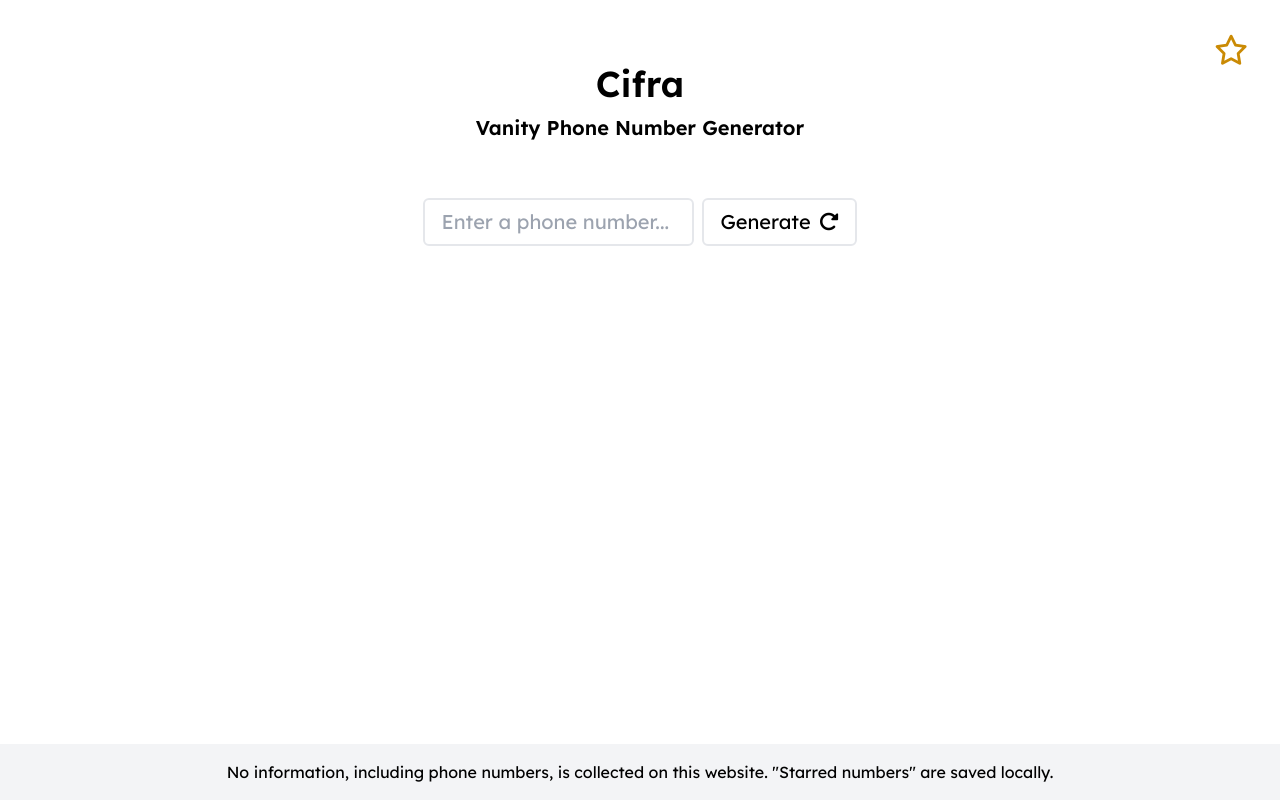
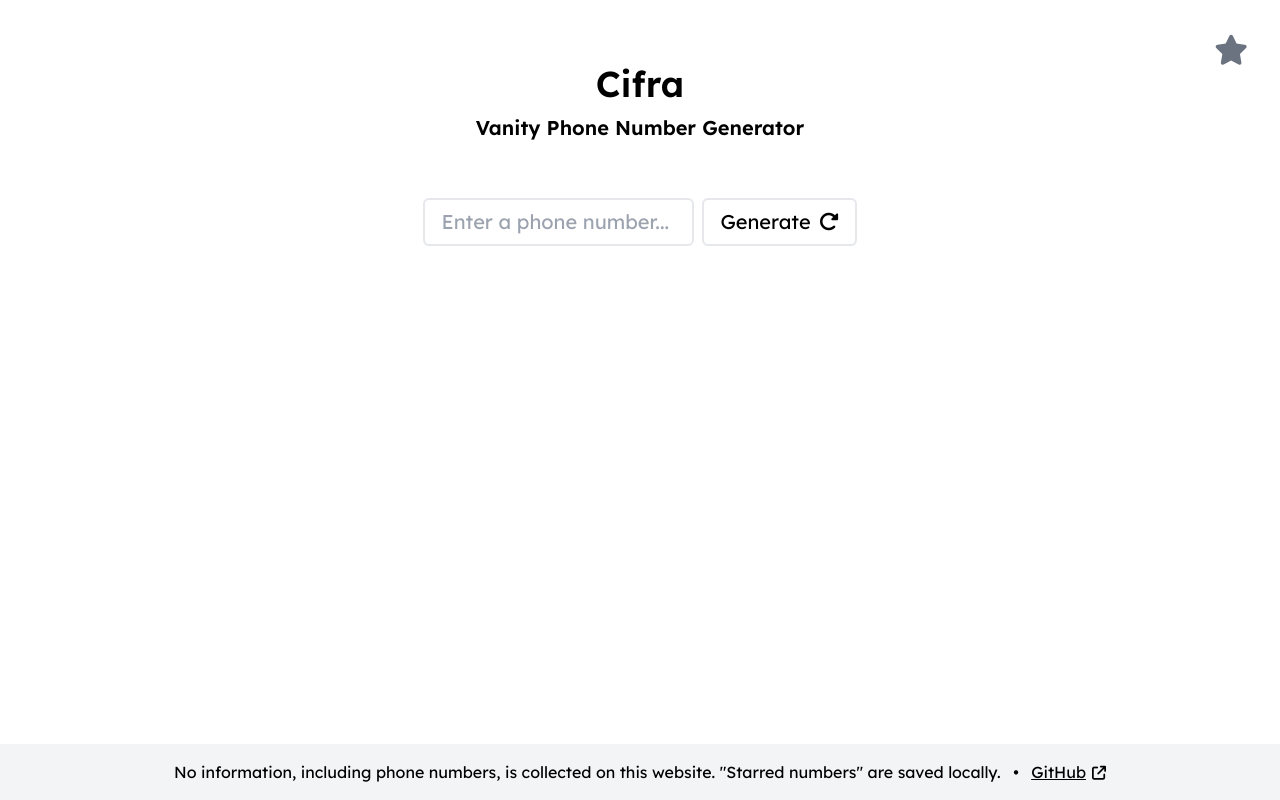
Before and after one commit to jakeo-dev/cifra, a website: page index.html in a window 1280 px wide. Drawn offline with Linux system fonts and the light colour scheme; files that its build step writes are made by us from their sources.

Commit message:
Update footer

```diff
--- a/index.html
+++ b/index.html
@@ -16,7 +16,7 @@
     <script>
         window.va = window.va || function () { (window.vaq = window.vaq || []).push(arguments); };
     </script>
-    <script defer src="/_vercel/insights/script.js"></script>
+    <script defer src='/_vercel/insights/script.js'></script>
 
     <meta property='og:title' content='Cifra: Vanity Phone Number Generator'>
     <meta property='og:description'
@@ -33,8 +33,8 @@
         number</button> -->
 
     <div class='absolute top-6 right-6 md:top-8 md:right-8 inline-block w-72'>
-        <button class='float-right text-3xl text-yellow-600 hover:text-yellow-500 active:text-yellow-400 transition-all'
-            id='openSavedBtn'><i class='fa-regular fa-star' aria-label='View starred numbers'
+        <button class='float-right text-3xl text-gray-500 hover:text-yellow-500 active:text-yellow-400 transition-all'
+            id='openSavedBtn'><i class='fa-solid fa-star' aria-label='View starred numbers'
                 title='View starred numbers'></i></button>
         <div class='hidden relative top-12 bg-slate-200 w-full shadow-md px-6 py-5 z-10 rounded-md' id='savedListDiv'>
             <h1 class='text-xl text-right font-medium mb-3'>Starred numbers</h3>
@@ -53,7 +53,7 @@
         <input id='input'
             class='text-xl w-full sm:w-auto border-2 rounded-md px-4 py-2 hover:bg-gray-100 focus:bg-gray-200 transition-all'
             placeholder='Enter a phone number...' autocomplete='off' type='tel'>
-        <button onclick='enter(0)' id='generate'
+        <button onclick='enter()' id='generate'
             class='block sm:inline-block text-xl border-2 rounded-md px-4 py-2 mt-2 sm:mt-0 sm:ml-2 hover:bg-gray-100 active:bg-gray-200 transition-all'>Generate<i
                 class='fa-solid fa-rotate-right ml-2'></i></button>
     </div>
@@ -85,9 +85,17 @@
 
     <h2 id='fewMatchesText' class='text-3xl font-FiraCode text-center -mt-8'></h2>
 
-    <footer class='bg-gray-100 fixed bottom-0 left-0 w-full text-center p-3 md:p-4'>
-        <h3 class='text-xs md:text-base'>No information, including phone numbers, is collected on this
-            website. "Starred numbers" are saved locally.</h3>
+    <footer class='bg-gray-100 fixed bottom-0 left-0 w-full p-3 md:p-4'>
+        <div class='text-xs md:text-base text-center'>
+            <h3>No information, including phone numbers, is collected on this
+                website. "Starred numbers" are saved locally.
+                <span class='mx-1 md:mx-2'>•</span>
+                <a class='hover:text-blue-600 underline hover:decoration-wavy hover:decoration-1 transition-all'
+                    href='https://github.com/jakeo-dev/cifra'>GitHub<i
+                        class='md:text-sm fa-solid fa-arrow-up-right-from-square ml-1.5'></i>
+                </a>
+            </h3>
+        </div>
     </footer>
 
 </body>
```
Also changed, not shown: style.css.
